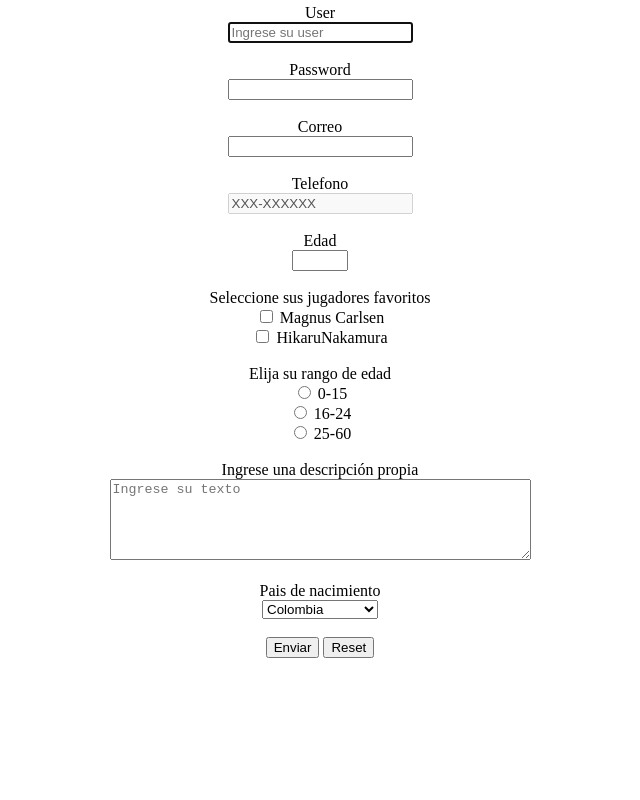
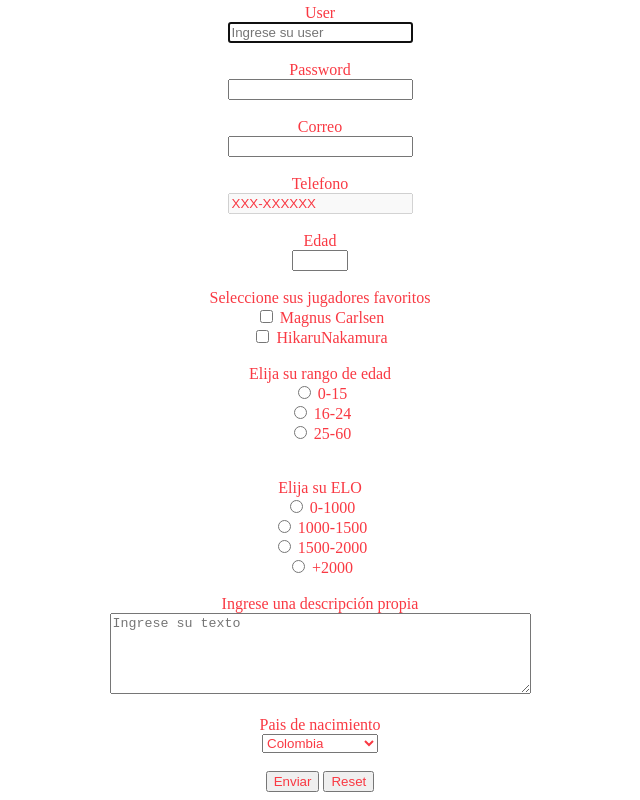
Before and after one commit to Jp3Gamer0001/Proyectoajedrez, a plain HTML site: page index.html in a window 1280 px wide. Shown: the part 2798-3598 px from the top of the page, without its empty margins (320-960 px from the left). Before the commit the page ends 3464 px from the top, so only its background shows below. Drawn offline with Linux system fonts and the light colour scheme.

Commit message:
estilos.css fue añadido

```diff
--- /dev/null
+++ b/estilos.css
@@ -0,0 +1 @@
+*{color: rgb(249, 57, 67);}
--- a/index.html
+++ b/index.html
@@ -12,6 +12,7 @@
     <title>Proyecto Ajedrez</title>
 
     <link rel="icon" type="image/png" href="/imagenes/Chess.png" />
+    <link rel="stylesheet" href="estilos.css">
     <!-- en el type="image/tipo de archivo"-->
   </head>
 
@@ -343,13 +344,24 @@
           <input type="checkbox" name="Hikaru_Nakamura" id="Hikaru_Nakamura" />
           <label for="Hikaru_Nakamura">HikaruNakamura</label><br />
           <br />
-          <label for="">Elija su rango de edad</label> <br />
+          <label for="radio1">Elija su rango de edad</label> <br />
           <input type="radio" name="radio1" id="radio1" />
           <label for="radio1">0-15</label> <br />
           <input type="radio" name="radio1" id="radio2" />
           <label for="radio2">16-24</label> <br />
           <input type="radio" name="radio1" id="radio3" />
           <label for="radio3">25-60</label> <br />
+          <br />
+          <br />
+          <label for="elo1">Elija su ELO</label> <br />
+          <input type="radio" name="elo" id="elo1" />
+          <label for="elo1">0-1000</label> <br />
+          <input type="radio" name="elo" id="elo2" />
+          <label for="elo2">1000-1500</label> <br />
+          <input type="radio" name="elo" id="elo3" />
+          <label for="elo3">1500-2000</label> <br />
+          <input type="radio" name="elo" id="elo4" />
+          <label for="elo4">+2000</label> <br />
           <br />
           <label for="textarea">Ingrese una descripción propia</label> <br />
           <textarea
```
